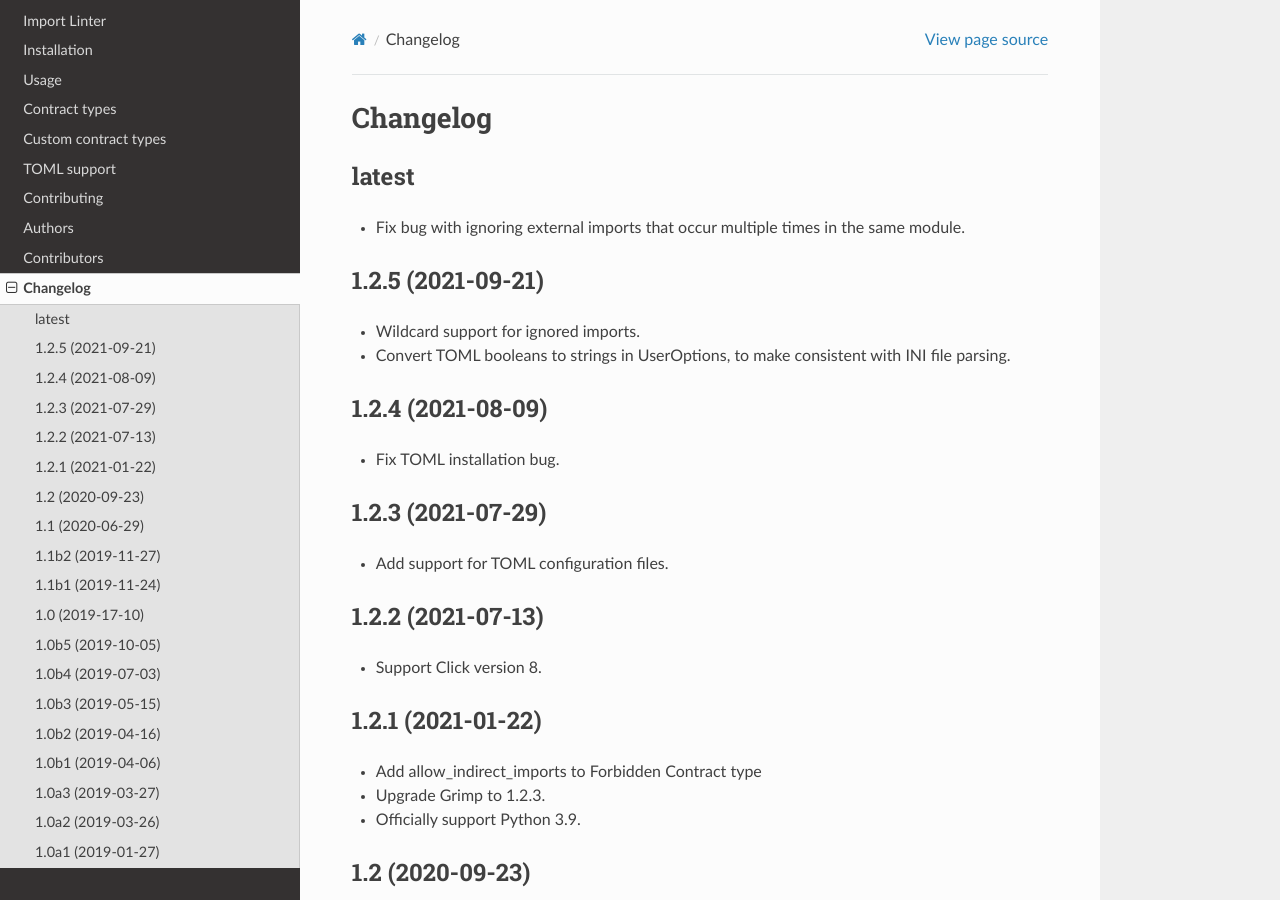
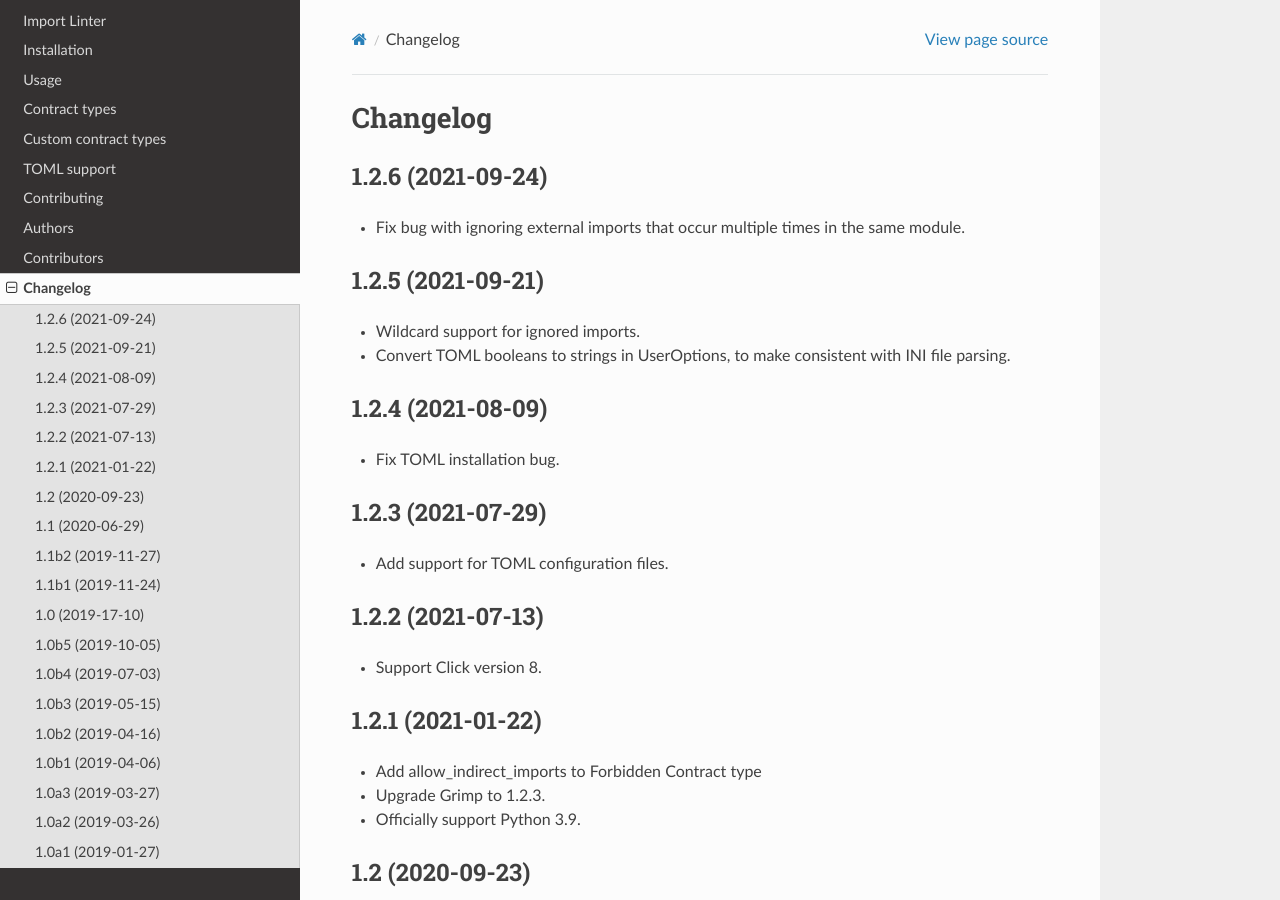
Before and after one commit to seddonym/import-linter, a Sphinx documentation site: the page built from docs/changelog.rst, in a window 1280 px wide and 900 px high. Built offline with Sphinx 7.4.7 and the Read the Docs theme 2.0.0, drawn with Linux system fonts in a browser that asks for light colours.

Commit message:
Release v1.2.6

```diff
--- a/CHANGELOG.rst
+++ b/CHANGELOG.rst
@@ -1,8 +1,8 @@
 Changelog
 =========
 
-latest
-------
+1.2.6 (2021-09-24)
+------------------
 
 * Fix bug with ignoring external imports that occur multiple times in the same module.
 
--- a/docs/conf.py
+++ b/docs/conf.py
@@ -27,7 +27,7 @@ author = 'David Seddon'
 # The short X.Y version
 version = ''
 # The full version, including alpha/beta/rc tags
-release = '1.2.5'
+release = '1.2.6'
 
 
 # -- General configuration ---------------------------------------------------
--- a/setup.py
+++ b/setup.py
@@ -16,7 +16,7 @@ def read(*names, **kwargs):
 
 setup(
     name="import-linter",
-    version="1.2.5",
+    version="1.2.6",
     license="BSD 2-Clause License",
     description="Enforces rules for the imports within and between Python packages.",
     long_description=read("README.rst"),
--- a/src/importlinter/__init__.py
+++ b/src/importlinter/__init__.py
@@ -1,4 +1,4 @@
-__version__ = "1.2.5"
+__version__ = "1.2.6"
 
 from .application import output  # noqa
 from .domain import fields  # noqa
```
